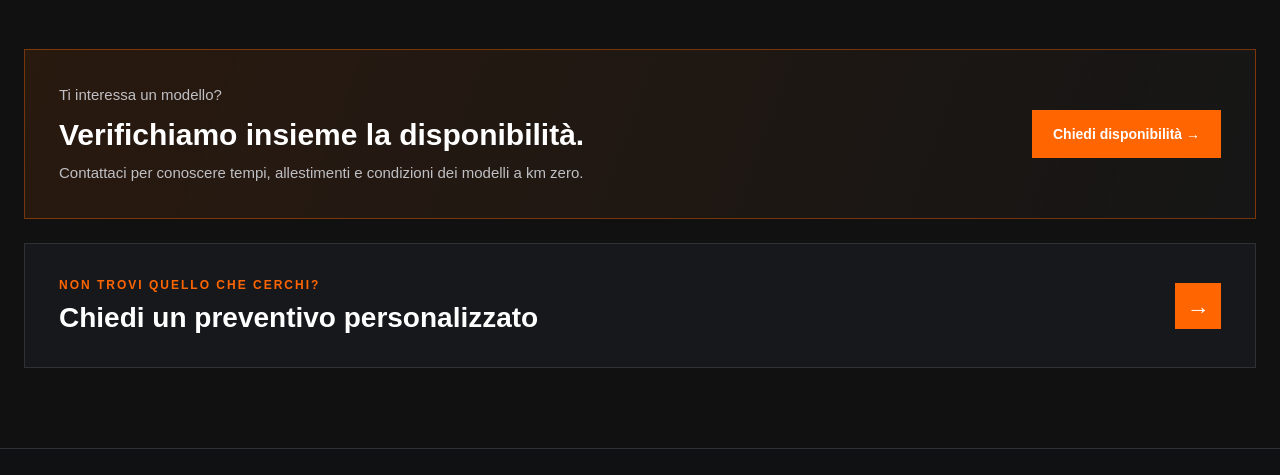
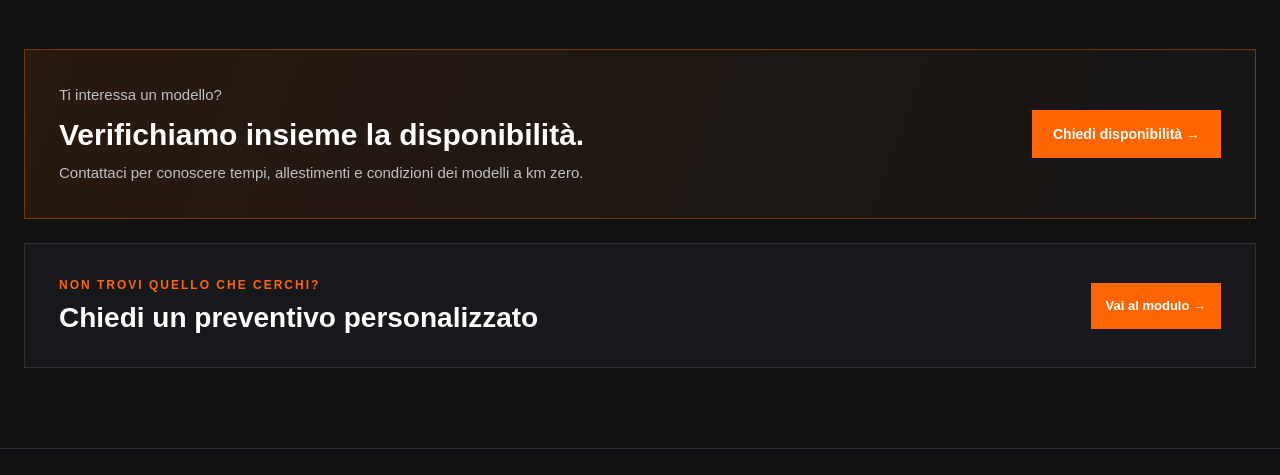
Before and after one commit to bramauto/stargazers-log, a plain HTML site: page km-zero.html in a window 1280 px wide. Shown: the part 1170-1645 px from the top of the page. Drawn offline with Linux system fonts and the light colour scheme.

Commit message:
Add Vai al modulo label to quote banner

```diff
--- a/km-zero.html
+++ b/km-zero.html
@@ -20,10 +20,10 @@
     .page-heading{display:flex;min-height:300px;align-items:center;border-bottom:1px solid var(--line);background:radial-gradient(ellipse at 82% 45%,rgba(255,101,0,.12),transparent 35%),#0e0f11}.heading-inner{width:min(100% - 48px,1440px);margin:0 auto;padding:60px 0}.eyebrow{margin-bottom:18px;color:#ff9856;font-size:12px;font-weight:800;letter-spacing:4px;text-transform:uppercase}h1{max-width:900px;font-size:clamp(48px,7vw,82px);font-weight:900;letter-spacing:-.05em;line-height:.98;text-transform:uppercase}.intro{max-width:700px;margin-top:18px;color:var(--muted);font-size:18px;line-height:1.65}
     .catalogue{display:grid;grid-template-columns:repeat(2,minmax(0,1fr));gap:16px;margin:0 auto;padding:48px 0 28px}.model-card{display:flex;min-height:156px;align-items:center;justify-content:space-between;gap:20px;padding:26px;border:1px solid var(--line);background:var(--panel);transition:border-color .2s ease,transform .2s ease}.model-card:hover{transform:translateY(-2px);border-color:var(--orange)}.model-card h2{margin-bottom:8px;font-size:22px}.model-card p{color:var(--muted);font-size:15px;line-height:1.6}.arrow{display:flex;width:46px;height:46px;flex:0 0 46px;align-items:center;justify-content:center;border:1px solid rgba(255,101,0,.45);color:var(--orange);font-size:23px;text-decoration:none}.arrow:hover{background:var(--orange);color:#fff}
     .request-banner{display:flex;align-items:center;justify-content:space-between;gap:24px;margin:24px auto 24px;padding:34px;border:1px solid rgba(255,101,0,.4);background:linear-gradient(110deg,rgba(255,101,0,.1),rgba(255,255,255,.02))}.request-banner p{color:var(--muted);font-size:15px}.request-banner h2{margin:5px 0;font-size:clamp(22px,3vw,30px)}.request-banner .description{max-width:650px}.request-link{display:inline-flex;min-height:48px;flex:0 0 auto;align-items:center;justify-content:center;padding:0 20px;border:1px solid var(--orange);background:var(--orange);color:#fff;font-size:14px;font-weight:700;text-decoration:none;transition:background .2s ease}.request-link:hover{background:var(--orange-hover)}
-    .custom-request{display:flex;align-items:center;justify-content:space-between;gap:24px;margin:0 auto 80px;padding:32px 34px;border:1px solid var(--line);background:var(--panel);transition:border-color .2s ease,transform .2s ease;text-decoration:none}.custom-request:hover{transform:translateY(-2px);border-color:var(--orange)}.custom-request h2{font-size:clamp(20px,3vw,28px);line-height:1.25}.custom-request p{margin-bottom:6px;color:var(--orange);font-size:12px;font-weight:800;letter-spacing:2px;text-transform:uppercase}.custom-request .arrow{border-color:var(--orange);background:var(--orange);color:#fff}
+    .custom-request{display:flex;align-items:center;justify-content:space-between;gap:24px;margin:0 auto 80px;padding:32px 34px;border:1px solid var(--line);background:var(--panel);transition:border-color .2s ease,transform .2s ease;text-decoration:none}.custom-request:hover{transform:translateY(-2px);border-color:var(--orange)}.custom-request h2{font-size:clamp(20px,3vw,28px);line-height:1.25}.custom-request p{margin-bottom:6px;color:var(--orange);font-size:12px;font-weight:800;letter-spacing:2px;text-transform:uppercase}.custom-request .arrow{width:auto;height:auto;min-height:46px;flex:0 0 auto;gap:8px;padding:0 14px;border-color:var(--orange);background:var(--orange);color:#fff;font-size:13px;font-weight:700;white-space:nowrap}.custom-request .arrow:hover{background:var(--orange-hover)}
     .site-footer{border-top:1px solid var(--line);padding:48px max(5%,calc((100% - 1440px)/2)) 22px;background:#101113}.footer-content{display:grid;grid-template-columns:2fr 1fr 1fr;gap:42px;padding-bottom:34px}.footer-brand p{max-width:380px;margin-top:16px;color:var(--muted);font-size:15px;line-height:1.7}.footer-heading{margin:0 0 16px;font-size:14px;letter-spacing:2px;text-transform:uppercase}.footer-links{display:grid;gap:10px}.footer-links a,.footer-contact p{color:var(--muted);font-size:14px;line-height:1.6;text-decoration:none}.footer-links a:hover{color:var(--orange)}.footer-bottom{display:flex;justify-content:space-between;gap:16px;padding-top:18px;border-top:1px solid var(--line);color:#858589;font-size:13px}
     @media(max-width:900px){.navbar{flex-wrap:wrap;justify-content:center}.menu{justify-content:center;flex-wrap:wrap}.catalogue{grid-template-columns:repeat(2,minmax(0,1fr))}}
-    @media(max-width:700px){.navbar{gap:12px;padding:14px 18px}.logo{font-size:18px}.logo-mark{font-size:36px}.menu{gap:6px 14px}.menu a{font-size:10px;letter-spacing:1px}.menu .nav-cta{padding:9px 12px}.catalogue{grid-template-columns:1fr;padding-top:34px}.request-banner,.custom-request{align-items:flex-start;flex-direction:column;padding:26px 22px}.request-link{width:100%}.custom-request{margin-bottom:56px}.footer-content{grid-template-columns:1fr;gap:28px}.footer-bottom{flex-direction:column}}
+    @media(max-width:700px){.navbar{gap:12px;padding:14px 18px}.logo{font-size:18px}.logo-mark{font-size:36px}.menu{gap:6px 14px}.menu a{font-size:10px;letter-spacing:1px}.menu .nav-cta{padding:9px 12px}.catalogue{grid-template-columns:1fr;padding-top:34px}.request-banner,.custom-request{align-items:flex-start;flex-direction:column;padding:26px 22px}.request-link{width:100%}.custom-request{margin-bottom:56px}.custom-request .arrow{align-self:flex-start}.footer-content{grid-template-columns:1fr;gap:28px}.footer-bottom{flex-direction:column}}
     @media(prefers-reduced-motion:reduce){html{scroll-behavior:auto}*,*::before,*::after{transition-duration:.01ms!important}}
   </style>
 </head>
@@ -52,7 +52,7 @@
     </section>
     <a class="custom-request content-wrap" href="chiedi.html" aria-label="Non trovi quello che cerchi? Chiedi un preventivo personalizzato">
       <div><p>Non trovi quello che cerchi?</p><h2>Chiedi un preventivo personalizzato</h2></div>
-      <span class="arrow" aria-hidden="true">→</span>
+      <span class="arrow" aria-hidden="true">Vai al modulo →</span>
     </a>
   </main>
   <footer class="site-footer">
```
